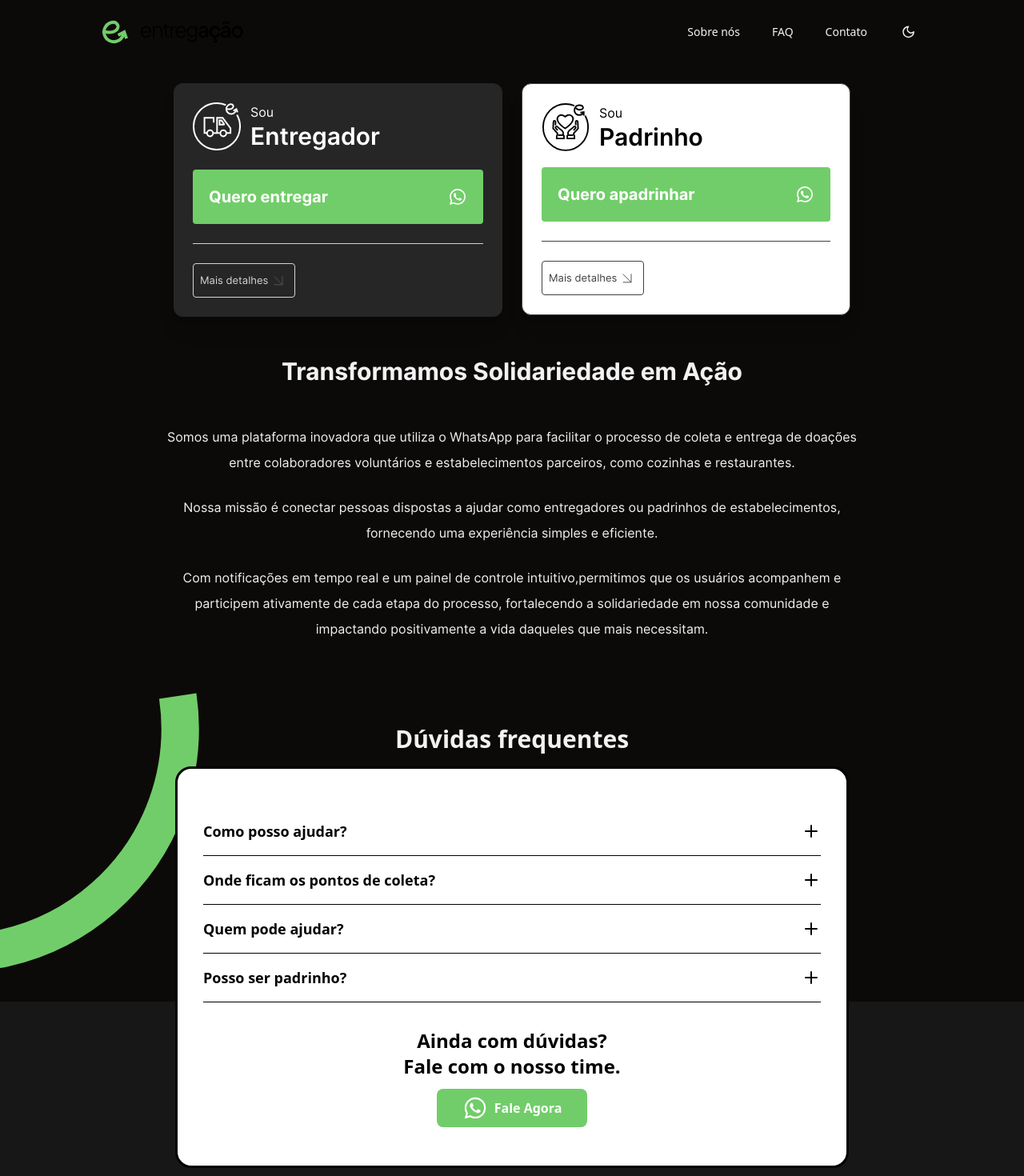
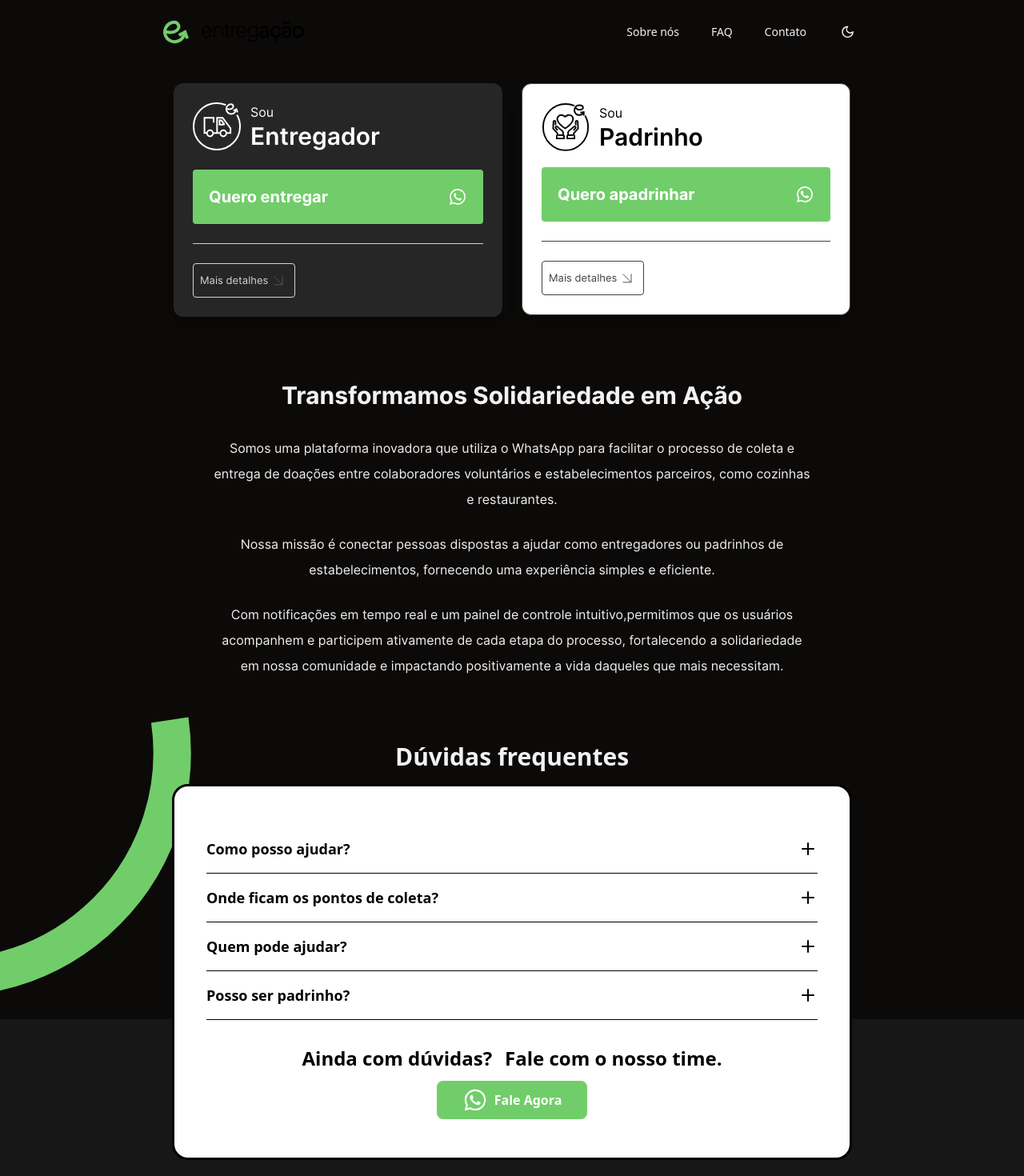
Before and after one commit to lucaoskaique/entregacao-app, a React (Vite) app: page / in a window 1280 px wide. Shown: the top 1470 px of the page at 80% size. Built offline with nearby package versions, Linux system fonts and the light colour scheme.

Commit message:
style: reduce width size

```diff
--- a/src/components/ui/about.tsx
+++ b/src/components/ui/about.tsx
@@ -1,11 +1,11 @@
 export const About = () => {
   return (
-    <section id="about" className="container text-justify tablet:text-center mt-[50px]">
-      <div className="px-10 flex flex-col">
-        <h2 className="text-3xl tablet:text-3xl font-inter-bold tablet:text-center mb-6">
+    <section id="about" className="container text-justify tablet:text-center mt-20">
+      <div className="flex flex-col">
+        <h2 className="text-3xl font-inter-bold tablet:text-center mb-4">
           Transformamos Solidariedade em Ação
         </h2>
-        <div className="flex flex-col text-sm tablet:text-base gap-y-6 my-6 font-inter-regular tablet:px-10">
+        <div className="flex flex-col text-sm tablet:text-base gap-y-6 mt-4 font-inter-regular tablet:px-16">
           <p className="leading-loose">
             Somos uma plataforma inovadora que utiliza o WhatsApp para facilitar o processo de coleta e entrega de doações entre colaboradores voluntários e estabelecimentos parceiros, como cozinhas e restaurantes.
           </p>
--- a/src/components/ui/faq.tsx
+++ b/src/components/ui/faq.tsx
@@ -44,13 +44,13 @@ export const FAQ = () => {
   return (
     <section
       id="faq"
-      className="container pt-20 -mb-52 max-w-[890px] relative">
-      <img className='absolute -z-10 top-10 -left-[330px]' src={BgGreenVectorFaq} />
+      className="container mt-20 -mb-44 max-w-[890px] relative">
+      <img className='absolute -z-10 -top-8 -left-[340px]' src={BgGreenVectorFaq} />
       <h2 className="text-2xl tablet:text-3xl tablet:text-center font-bold mb-4">
         Dúvidas frequentes
       </h2>
 
-      <section className="bg-white text-black py-12 px-8 border-[3px] border-black rounded-[20px]">
+      <section className="bg-white text-black py-12 px-10 border-[3px] border-black rounded-[20px]">
         <Accordion
           type="single"
           collapsible
@@ -70,8 +70,10 @@ export const FAQ = () => {
           ))}
         </Accordion>
         <div className="flex flex-col items-center mt-8 gap-y-3">
-          <h3 className="font-bold text-2xl text-center">
-            Ainda com dúvidas?<br />Fale com o nosso time.</h3>
+          <h3 className="flex flex-col tablet:flex-row tablet:gap-x-4 font-bold text-2xl text-center">
+            Ainda com dúvidas?
+            <span>Fale com o nosso time.</span>
+          </h3>
           <a className="bg-wppButton text-white text-base font-bold py-2 px-8 rounded-lg flex justify-center items-center gap-x-2" role='button' href="https://discord.com/channels/1240399088298492094/1240399088764063829/1241095095088840784" target='_blank' rel="noopener noreferrer">
             <WhatsappIcon />
             Fale Agora
--- a/tailwind.config.js
+++ b/tailwind.config.js
@@ -16,9 +16,9 @@ module.exports = {
     },
     container: {
       center: true,
-      padding: "1.5rem",
+      padding: "20px",
       screens: {
-        'mobile': '1080px',
+        'mobile': '920px',
       },
     },
     extend: {
```
